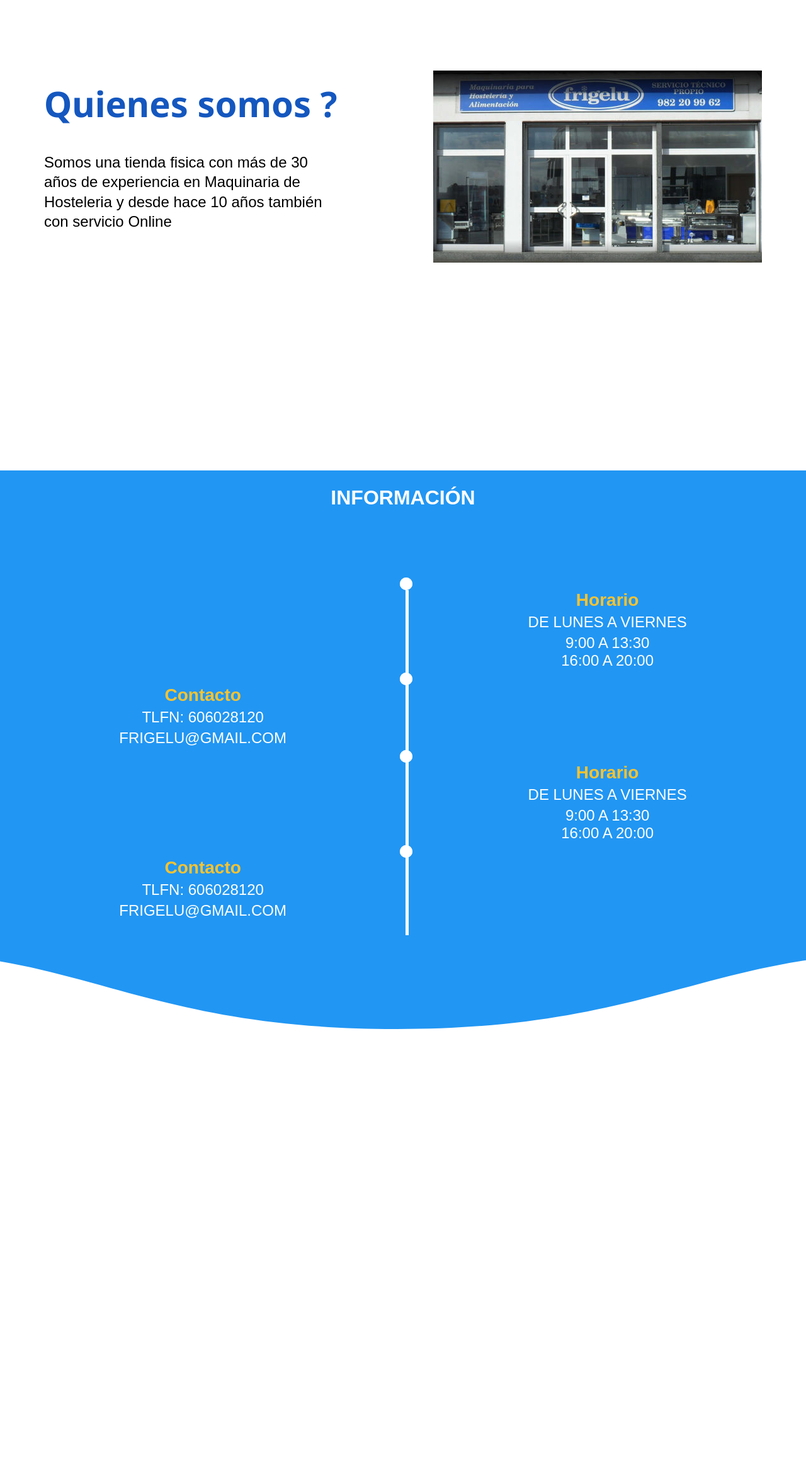
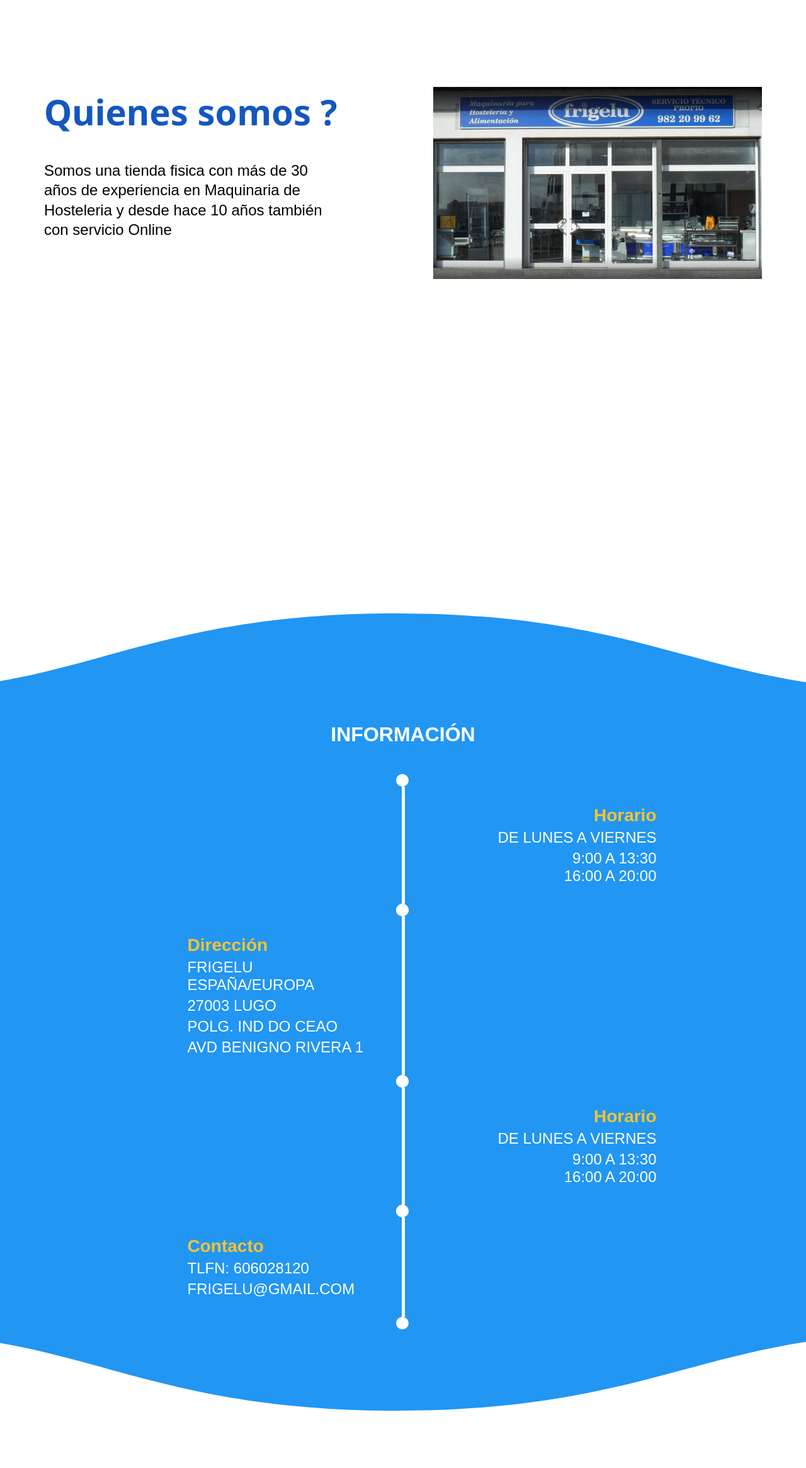
Before and after one commit to PabloValcarce/Proyecto_Ciclo, a PHP site: page / in a window 1280 px wide. Shown: the part 86-2417 px from the top of the page at 63% size. Before the commit the page ends 1720 px from the top, so only its background shows below. Run offline with PHP 8.4, Linux system fonts and the light colour scheme; some libraries are stand-ins or nearby versions.

Commit message:
section falta contenido working

```diff
--- a/CSS/informacion.css
+++ b/CSS/informacion.css
@@ -4,6 +4,7 @@
     width: 100%;
     display: flex;
     flex-direction: column;
+    margin-top: 5%;
 }
 .ola{
     background-image:url(../Imagenes/Main/wd1.svg);
@@ -48,13 +49,21 @@
     .informacion-grid{
         display:grid;
         grid-template-columns: auto 5px auto;
-        margin-top: 10%;
+        margin-top: 5%;
+        gap:20px 70px;
+        justify-content: center;
     }
     .informaciones{
-        padding-top:0;
+        padding:10%;
         margin:0 auto;
-        max-width: 600px;
+        max-width: 1000px;
         text-align: center;
+    }
+    .informaciones-izq{
+        text-align: right;
+    }
+    .informaciones-dch{
+        text-align: left;
     }
     .informacion-titulo{
         text-align: center;
@@ -72,6 +81,7 @@
         font-size: 1.5rem;
         text-transform: uppercase;
         margin-top:5px;
+        width: 300px;
     }
     .linea{
         background-color: white;
@@ -87,6 +97,10 @@
         position: absolute;
         top:-20px;
         left:-9px;
+    }
+    .linea::after{
+        top:100%;
+        z-index: 1;
     }
 }
 
--- a/CSS/presentacion.css
+++ b/CSS/presentacion.css
@@ -1,7 +1,9 @@
 @import url('https://fonts.googleapis.com/css2?family=Noto+Sans:wght@700&display=swap');
 .presentacion-img{
     width: 80%;
-    max-width: 500px;}/*
+    max-width: 500px;
+    margin-top: 5%;
+}/*
     animation-name: presentacion_img;
     animation-duration: 10s ;
     animation-direction:ease-in-out;
--- a/Index.html
+++ b/Index.html
@@ -50,32 +50,35 @@
             </div>
         </section>
                 <article class="encabezado-informacion">
+                    <div class="ola"></div>
                     <div class="informacion">
                         <h1 class="informacion-titulo">Información</h1>
                         <div class="informacion-grid">
                             <div></div>
                             <div class="linea"></div>
-                            <div class="informaciones">
+                            <div class="informaciones informaciones-izq">
                                 <div class="informaciones-titulo">Horario</div>
                                 <div class="informaciones-subtitulo">De Lunes a Viernes</div>
                                 <div class="informaciones-subtitulo"> 9:00 a 13:30</br> 16:00 a 20:00</div>
                             </div>
-                            <div class="informaciones">
-                                <div class="informaciones-titulo">Contacto</div>
-                                <div class="informaciones-subtitulo">Tlfn: 606028120</div>
-                                <div class="informaciones-subtitulo">frigelu@gmail.com</div>
+                            <div class="informaciones informaciones-dch">
+                                <div class="informaciones-titulo">Dirección</div>
+                                <div class="informaciones-subtitulo">FRIGELU ESPAÑA/EUROPA</div>
+                                <div class="informaciones-subtitulo">27003 Lugo</div>
+                                <div class="informaciones-subtitulo">Polg. Ind do Ceao</div>
+                                <div class="informaciones-subtitulo">Avd Benigno Rivera 1</div>
                             </div>
                             <div class="linea"></div>
                             <div></div>
                             <div></div>
                             <div class="linea"></div>
-                            <div class="informaciones">
+                            <div class="informaciones informaciones-izq">
                                 <div class="informaciones-titulo">Horario</div>
                                 <div class="informaciones-subtitulo">De Lunes a Viernes</div>
                                 <div class="informaciones-subtitulo">9:00 a 13:30</br>16:00 a 20:00</div>
                             </div>
 
-                            <div class="informaciones">
+                            <div class="informaciones informaciones-dch">
                                 <div class="informaciones-titulo">Contacto</div>
                                 <div class="informaciones-subtitulo">Tlfn: 606028120</div>
                                 <div class="informaciones-subtitulo">frigelu@gmail.com</div>
```
